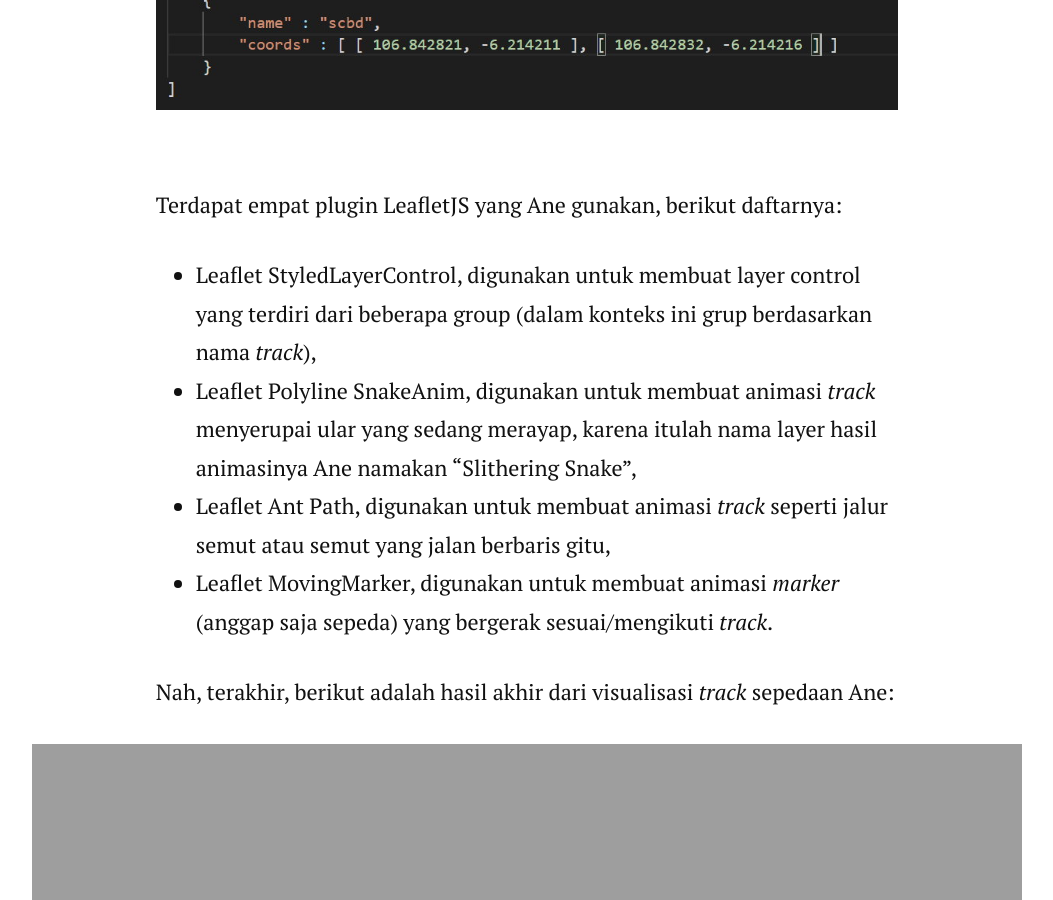
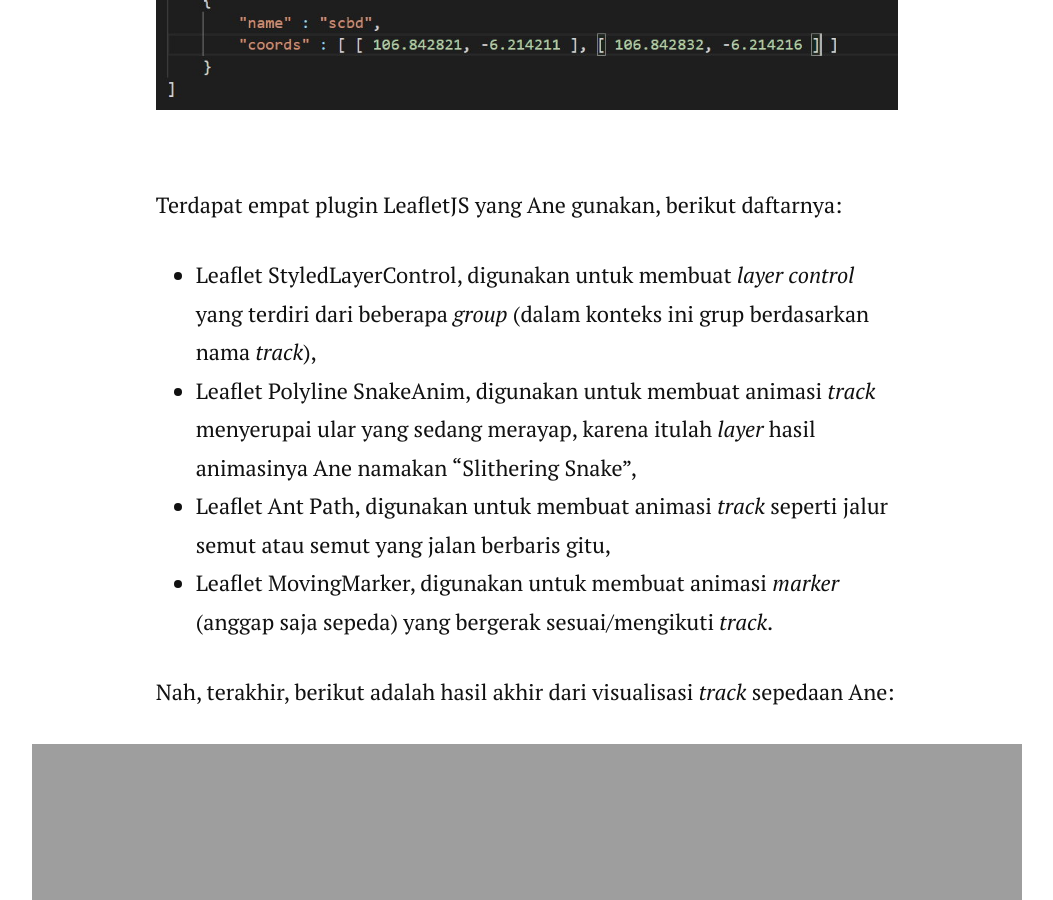
Before and after one commit to rifkifau/rifkifau.github.io, a Jekyll site: the page built from _posts/2021-06-12-mengikuti-tren-sepedaan-ternyata-ada-manfaatnya.markdown, in a window 1280 px wide and 900 px high, scrolled down 5704 px. Shown: the whole window, without its empty margins (113-1166 px from the left). Built offline with Jekyll 4.4.1, drawn with Linux system fonts in a browser that asks for light colours; nearby versions of some CDN libraries; comment, search, counter and statistics services are not loaded.

Commit message:
Update 2021-06-12-mengikuti-tren-sepedaan-ternyata-ada-manfaatnya.markdown

```diff
--- a/_posts/2021-06-12-mengikuti-tren-sepedaan-ternyata-ada-manfaatnya.markdown
+++ b/_posts/2021-06-12-mengikuti-tren-sepedaan-ternyata-ada-manfaatnya.markdown
@@ -63,8 +63,8 @@
 <p>
 Terdapat empat plugin LeafletJS yang Ane gunakan, berikut daftarnya:
   <ul>
-    <li>Leaflet StyledLayerControl, digunakan untuk membuat layer control yang terdiri dari beberapa group (dalam konteks ini grup berdasarkan nama <em>track</em>),</li>
-    <li>Leaflet Polyline SnakeAnim, digunakan untuk membuat animasi <em>track</em> menyerupai ular yang sedang merayap, karena itulah nama layer hasil animasinya Ane namakan “Slithering Snake”,</li>
+    <li>Leaflet StyledLayerControl, digunakan untuk membuat <em>layer control</em> yang terdiri dari beberapa <em>group</em> (dalam konteks ini grup berdasarkan nama <em>track</em>),</li>
+    <li>Leaflet Polyline SnakeAnim, digunakan untuk membuat animasi <em>track</em> menyerupai ular yang sedang merayap, karena itulah <em>layer</em> hasil animasinya Ane namakan “Slithering Snake”,</li>
     <li>Leaflet Ant Path, digunakan untuk membuat animasi <em>track</em> seperti jalur semut atau semut yang jalan berbaris gitu,</li>
     <li>Leaflet MovingMarker, digunakan untuk membuat animasi <em>marker</em> (anggap saja sepeda) yang bergerak sesuai/mengikuti <em>track</em>.</li>
   </ul>
```
